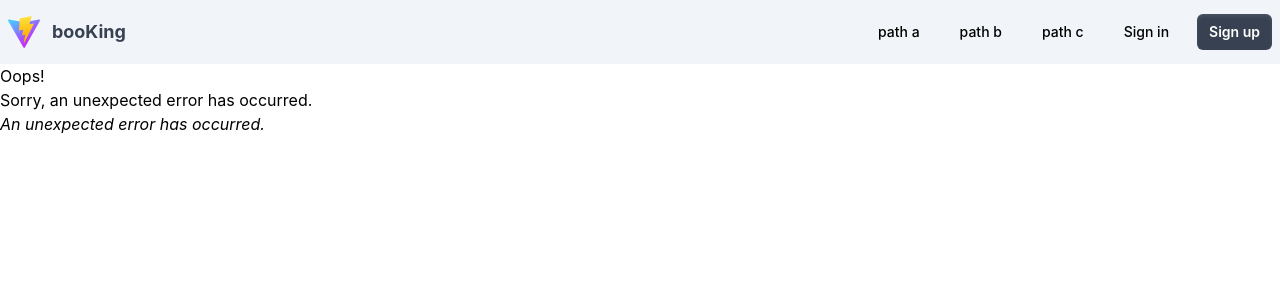
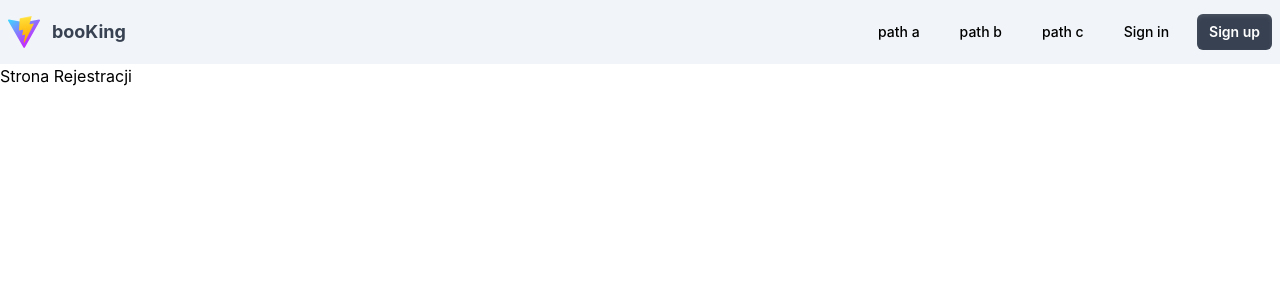
Before and after one commit to Kiczu/booking, a React (Vite) app in the folder client/: page /sign-up in a window 1280 px wide. Shown: the top 300 px of the page. Built offline with nearby package versions, Linux system fonts and the light colour scheme.

Commit message:
build: add SignUp component and route

```diff
--- a/client/src/main.tsx
+++ b/client/src/main.tsx
@@ -6,6 +6,7 @@ import Layout from "./Layout/Layout";
 import ErrorPage from "./pages/ErrorPage/ErrorPage";
 import UserProfile from "./pages/UserProfile/UserProfile";
 import SignIn from "./pages/SignIn/SignIn";
+import SignUp from "./pages/SignUp/SignUp";
 import "./index.css";
 
 const router = createBrowserRouter([
@@ -22,6 +23,10 @@ const router = createBrowserRouter([
         path: paths.SIGN_IN,
         element: <SignIn />,
       },
+      {
+        path: paths.SIGN_UP,
+        element: <SignUp />,
+      },
     ],
   },
 ]);
--- /dev/null
+++ b/client/src/pages/SignUp/SignUp.tsx
@@ -0,0 +1,9 @@
+const SignUp = () => {
+  return (
+    <>
+      <p>Strona Rejestracji</p>
+    </>
+  );
+};
+
+export default SignUp;
```
